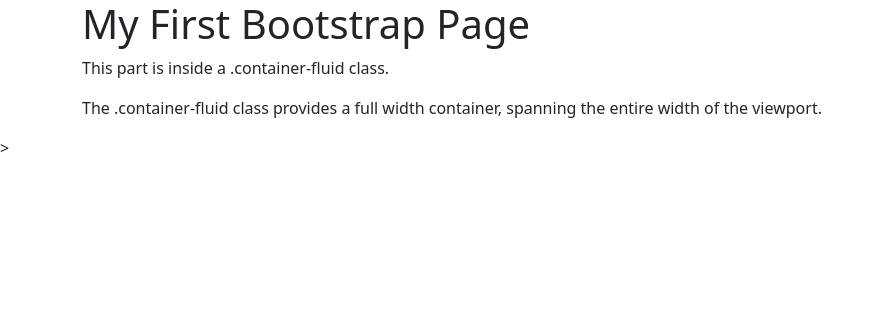
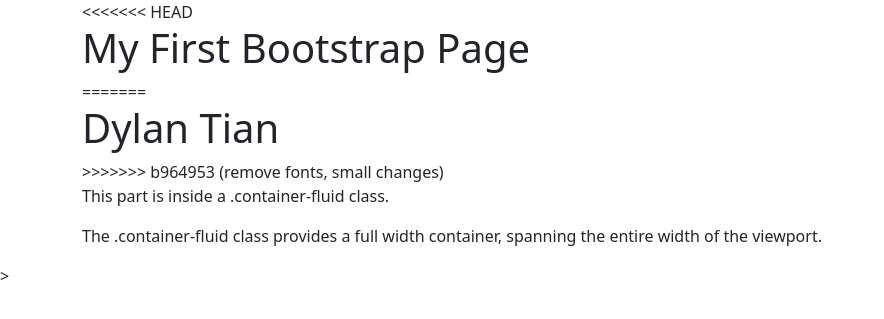
Before and after one commit to dylleealt/dylleealt.github.io, a Jekyll site: the page built from index.html, in a window 1280 px wide. Shown: the top 319 px of the page, without its empty margins (0-884 px from the left). Built offline with Jekyll 4.4.1, drawn with Linux system fonts in a browser that asks for light colours.

Commit message:
remove fonts, small changes

```diff
--- a/index.html
+++ b/index.html
@@ -3,9 +3,15 @@
 layout: default
 ---
 
+<div class="changethislater">
+<<<<<<< HEAD
     <h1>My First Bootstrap Page</h1>
+=======
+    <h1>Dylan Tian</h1>
+>>>>>>> b964953 (remove fonts, small changes)
     <p>This part is inside a .container-fluid class.</p>
     <p>
         The .container-fluid class provides a full width container, spanning the
         entire width of the viewport.
     </p>
+</div>
```
Also changed, not shown: fonts/font.txt (deleted). Lines whose indentation alone changed are shown as unchanged.
